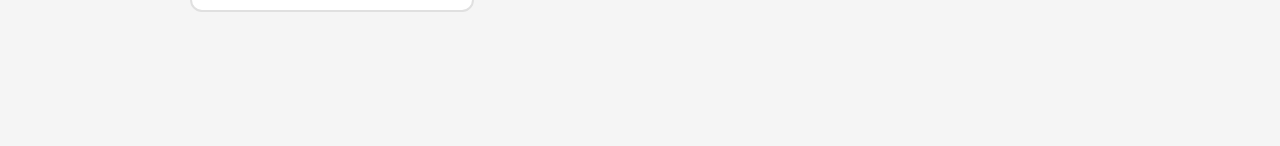
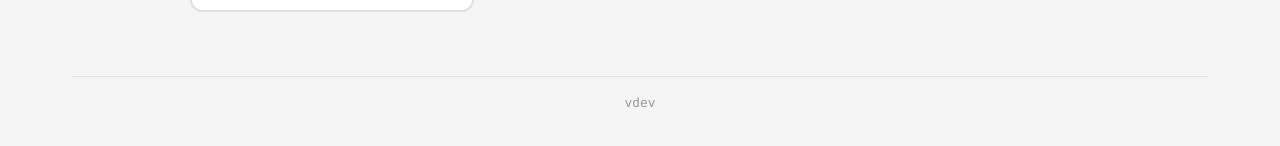
Before and after one commit to kirsirinnesalo/svelte-solitaire, a Svelte app: page / in a window 1280 px wide. Shown: the part 538-684 px from the top of the page. Built offline with nearby package versions, Linux system fonts and the light colour scheme.

Commit message:
feat(FEAT-013): add version footer component to UI

```diff
--- a/src/App.svelte
+++ b/src/App.svelte
@@ -4,6 +4,7 @@
   import Napoleon from './games/napoleon/Napoleon.svelte';
   import AcesUp from './games/acesup/AcesUp.svelte';
   import Clock from './games/clock/Clock.svelte';
+  import VersionFooter from './components/VersionFooter.svelte';
   import type { GameType } from './types/game';
   import { cardBackType } from './lib/cardBackStore.svelte';
 
@@ -82,6 +83,8 @@
   {:else if selectedGame === 'clock'}
     <Clock />
   {/if}
+
+  <VersionFooter />
 </main>
 
 <style>
--- /dev/null
+++ b/src/components/VersionFooter.svelte
@@ -0,0 +1,25 @@
+<script lang="ts">
+  import { getAppVersion } from '../lib/version';
+
+  const version = getAppVersion();
+</script>
+
+<footer class="version-footer">
+  <p class="version-text">v{version}</p>
+</footer>
+
+<style>
+  .version-footer {
+    text-align: center;
+    margin-top: 2rem;
+    padding: 1rem 0;
+    border-top: 1px solid #e0e0e0;
+  }
+
+  .version-text {
+    margin: 0;
+    font-size: 0.8rem;
+    color: #999;
+    font-family: 'Monaco', 'Courier New', monospace;
+  }
+</style>
```
